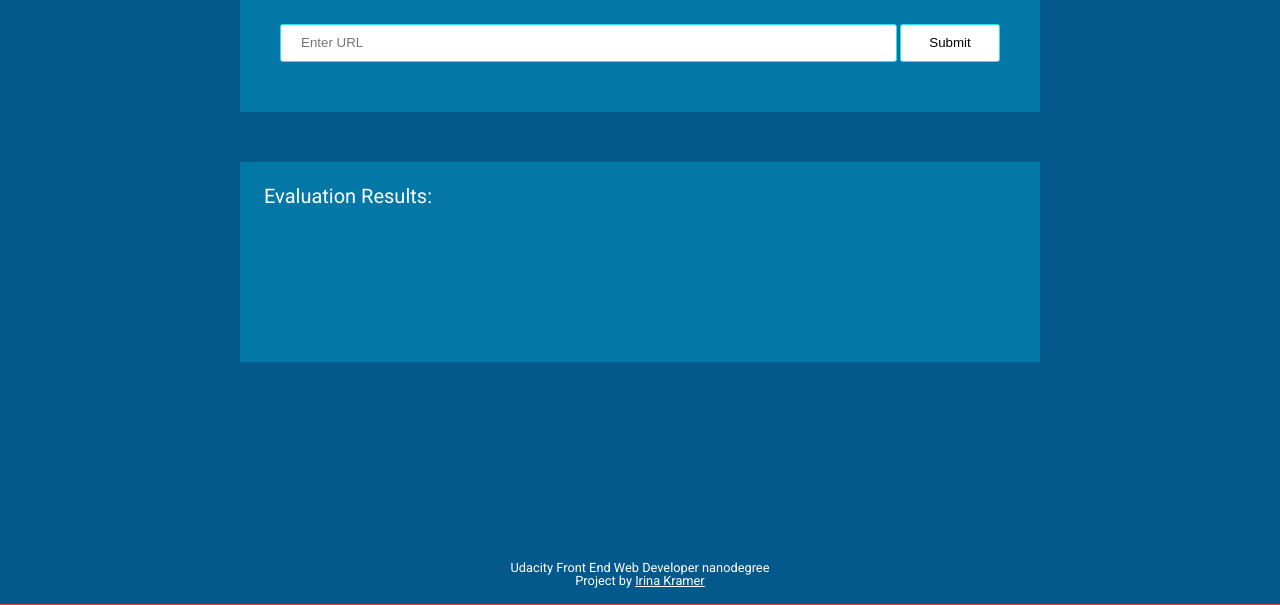
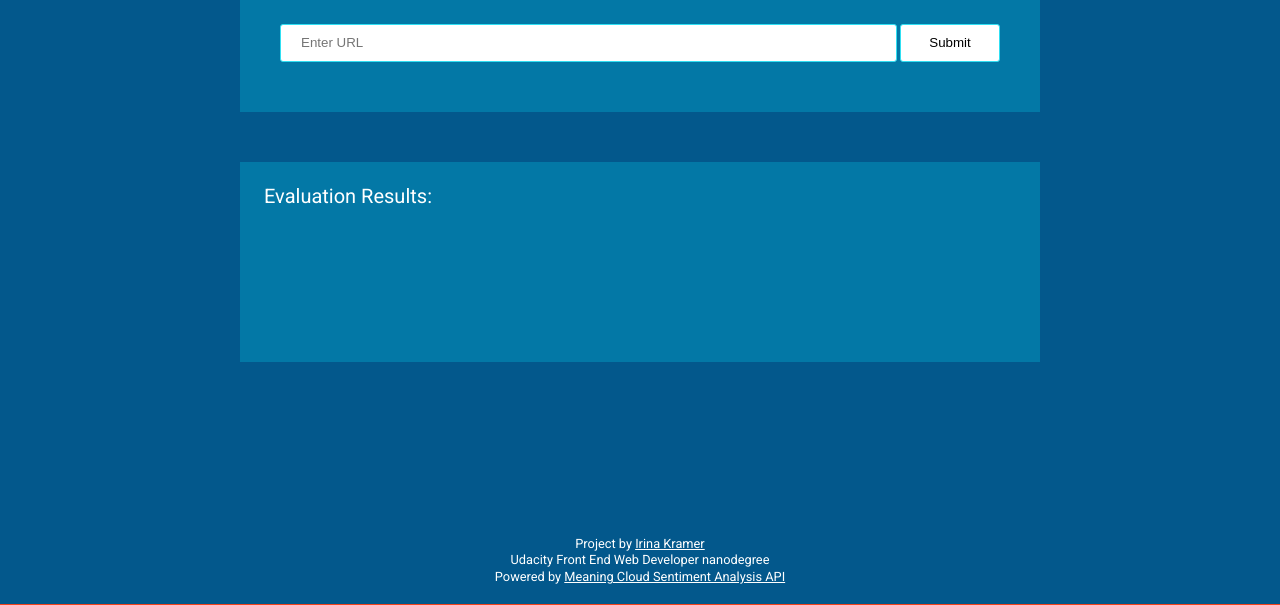
Before and after one commit to irinakramer/evaluate-news-nlp, a website built with webpack: page src/client/views/index.html in a window 1280 px wide. Shown: the part 195-800 px from the top of the page. Built offline with nearby package versions, Linux system fonts and the light colour scheme; a web font is replaced by a local one.

Commit message:
Code corrections

```diff
--- a/src/client/index.js
+++ b/src/client/index.js
@@ -9,8 +9,6 @@ import './styles/header.scss'
 import './styles/message.scss'
 import './images/logo.png'
 
-console.log("client js: working");
-
 export {
     checkForUrl,
     handleSubmit
--- a/src/client/js/formHandler.js
+++ b/src/client/js/formHandler.js
@@ -20,9 +20,8 @@ async function handleSubmit(event) {
     textEl.innerHTML = '';
 
     let formText = document.getElementById('name').value;
-    // check what text was put into the form field
-    console.log(Client.checkForUrl(formText));
 
+    // check if user input is valid
     if (Client.checkForUrl(formText)) {
         await fetch('http://localhost:8081/article', {
             method: 'POST',
@@ -40,6 +39,7 @@ async function handleSubmit(event) {
             })
 
     } else {
+        // output error message
         errorEl.innerHTML = 'Invalid URL. Please make sure the URL starts with http:// or https:// and has no spaces.';
         errorEl.classList.add('error');
         console.log('invalid url');
--- a/src/client/js/urlChecker.js
+++ b/src/client/js/urlChecker.js
@@ -1,5 +1,4 @@
 function checkForUrl(inputText) {
-    console.log("::: Running checkForUrl :::", inputText);
     let regexp = /^(http|https):\/\/[^ "]+$/;
     return regexp.test(inputText);
 }
--- a/src/client/styles/base.scss
+++ b/src/client/styles/base.scss
@@ -23,6 +23,10 @@ a {
     {
         color:#30DFF2;
     }
+}
+
+p {
+    margin-bottom: 0.25rem;
 }
 
 section {
--- a/src/client/styles/header.scss
+++ b/src/client/styles/header.scss
@@ -9,9 +9,6 @@ header {
 .menu {
     list-style: none;
     display: inline-block;
-    padding-inline-start: 0;
-    margin-block-start: 0;
-    margin-block-end: 0;
     li {
         display: inline;
     padding: 5px;
--- a/src/client/views/index.html
+++ b/src/client/views/index.html
@@ -3,7 +3,7 @@
 
 <head>
     <meta charset="utf-8">
-    <title>Evaluate News with nlp</title>
+    <title>Evaluate News with nlp - Irina Kramer</title>
 </head>
 
 <body>
@@ -35,8 +35,6 @@
             <div class="results">
                 <h2>Evaluation Results:</h2>
                 <p id="error"></p>
-                <!-- <p id="results"></p>
-                <p id="url"></p> -->
                 <p id="score"></p>
                 <p id="subjectivity"></p>
                 <p id="irony"></p>
@@ -47,8 +45,11 @@
     </main>
 
     <footer>
+
+        <p>Project by <a href="http://www.irinakramer.com" target="_blank">Irina Kramer</a></p>
         <p>Udacity Front End Web Developer nanodegree</p>
-        <p>Project by <a href="http://www.irinakramer.com" target="_blank">Irina Kramer</a></p>
+        <p>Powered by <a href="https://www.meaningcloud.com/developer/sentiment-analysis/doc">Meaning Cloud Sentiment
+                Analysis API</a></p>
     </footer>
     <script>
         // Check that service workers are supported
--- a/src/server/index.js
+++ b/src/server/index.js
@@ -41,7 +41,6 @@ app.get('/test', function (req, res) {
 
 // POST method
 app.post('/article', async (req, res) => {
-    console.log(`req.body is ${req.body}`);
     const response = await fetch(`${baseURL}?key=${API_KEY}&lang=auto&url=${req.body}`);
     console.log('response url:', response);
     try {
@@ -51,7 +50,3 @@ app.post('/article', async (req, res) => {
         console.log("error", error);
     }
 });
-
-
-
-console.log(`Your API key is ${process.env.API_KEY}`);
```
